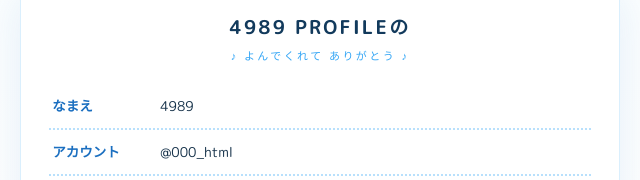
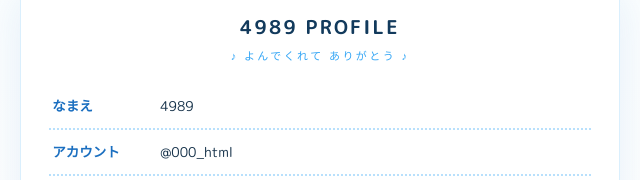
Before and after one commit to SRDM80/000_html, a plain HTML site: page about.html in a window 1280 px wide. Shown: the part 599-779 px from the top of the page, 320-960 px from the left. Drawn offline with nearby package versions, Linux system fonts and the light colour scheme.

Commit message:
Update about.html

```diff
--- a/about.html
+++ b/about.html
@@ -315,7 +315,7 @@
 
     <div class="prof card">
       <span class="prof-tape">★ PROFILE ★</span>
-      <p class="prof-title">4989 PROFILEの</p>
+      <p class="prof-title">4989 PROFILE</p>
       <p class="prof-sub">♪ よんでくれて ありがとう ♪</p>
 
       <div class="prof-row"><span class="prof-q">なまえ</span><span>4989</span></div>
```
